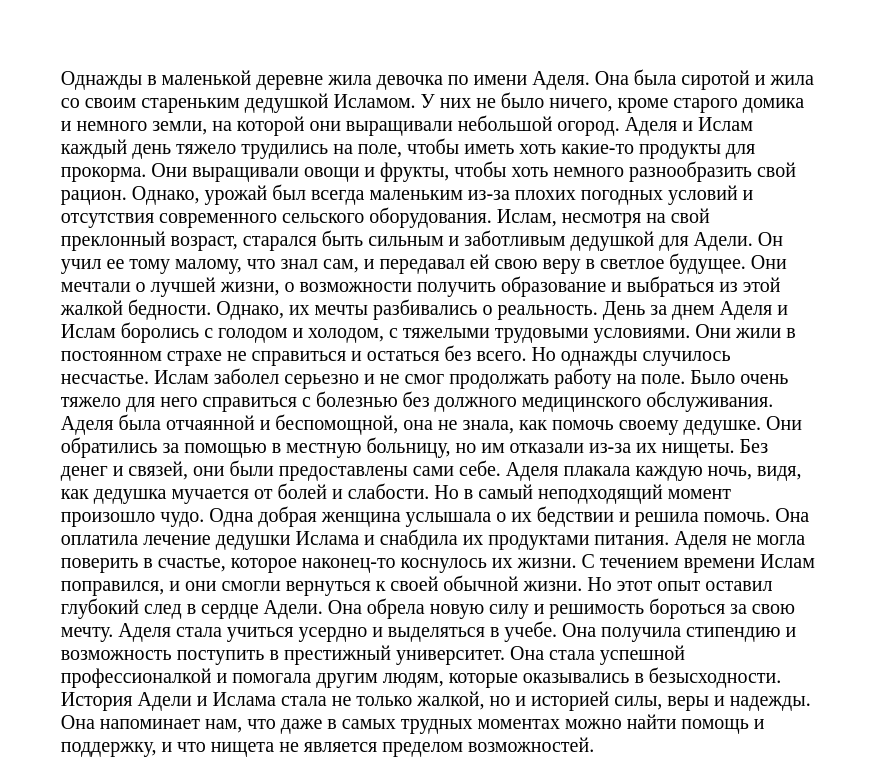
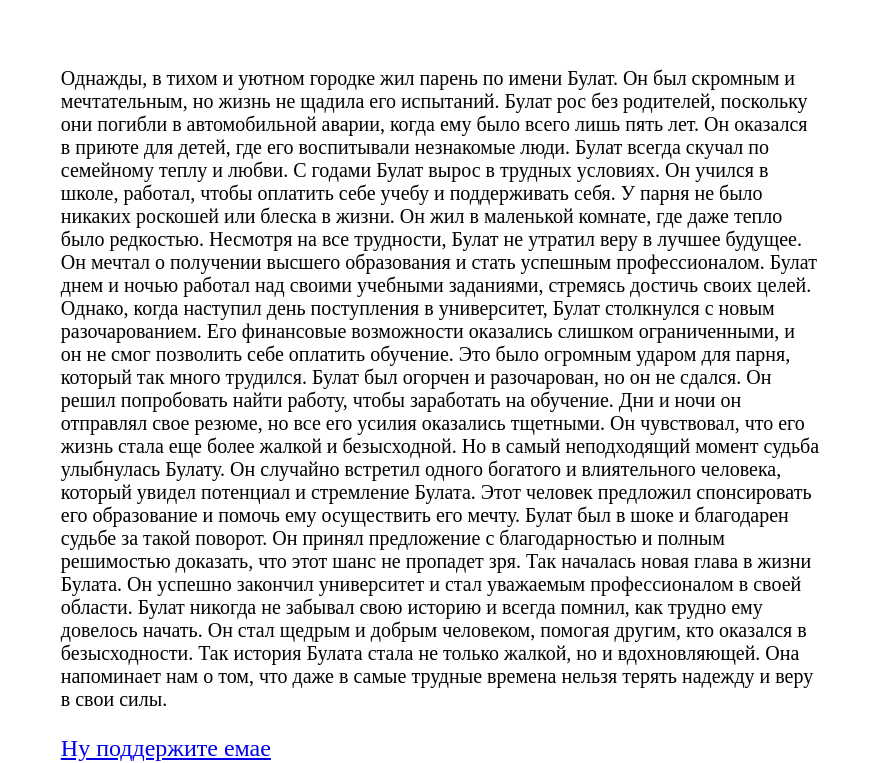
Before and after one commit to kzncrwayne/biohelp, a plain HTML site: page index3.html in a window 1280 px wide. Shown: the part 61-824 px from the top of the page, without its empty margins (200-1079 px from the left). Drawn offline with Linux system fonts and the light colour scheme.

Commit message:
Update index3.html

```diff
--- a/index3.html
+++ b/index3.html
@@ -11,39 +11,25 @@
 <body>
     <h1>ЖИЗНЬ И ТВОРЧЕСТВО БУЛАТА ЗАЙНУТДИНОВАЧА ))</h1>
     <section>
-        Однажды в маленькой деревне жила девочка по имени Аделя. Она была сиротой и жила со своим стареньким дедушкой
-        Исламом. У них не было ничего, кроме старого домика и немного земли, на которой они выращивали небольшой огород.
+        Однажды, в тихом и уютном городке жил парень по имени Булат. Он был скромным и мечтательным, но жизнь не щадила его испытаний.
 
-        Аделя и Ислам каждый день тяжело трудились на поле, чтобы иметь хоть какие-то продукты для прокорма. Они
-        выращивали овощи и фрукты, чтобы хоть немного разнообразить свой рацион. Однако, урожай был всегда маленьким
-        из-за плохих погодных условий и отсутствия современного сельского оборудования.
+Булат рос без родителей, поскольку они погибли в автомобильной аварии, когда ему было всего лишь пять лет. Он оказался в приюте для детей, где его воспитывали незнакомые люди. Булат всегда скучал по семейному теплу и любви.
 
-        Ислам, несмотря на свой преклонный возраст, старался быть сильным и заботливым дедушкой для Адели. Он учил ее
-        тому малому, что знал сам, и передавал ей свою веру в светлое будущее. Они мечтали о лучшей жизни, о возможности
-        получить образование и выбраться из этой жалкой бедности.
+С годами Булат вырос в трудных условиях. Он учился в школе, работал, чтобы оплатить себе учебу и поддерживать себя. У парня не было никаких роскошей или блеска в жизни. Он жил в маленькой комнате, где даже тепло было редкостью.
 
-        Однако, их мечты разбивались о реальность. День за днем Аделя и Ислам боролись с голодом и холодом, с тяжелыми
-        трудовыми условиями. Они жили в постоянном страхе не справиться и остаться без всего.
+Несмотря на все трудности, Булат не утратил веру в лучшее будущее. Он мечтал о получении высшего образования и стать успешным профессионалом. Булат днем и ночью работал над своими учебными заданиями, стремясь достичь своих целей.
 
-        Но однажды случилось несчастье. Ислам заболел серьезно и не смог продолжать работу на поле. Было очень тяжело
-        для него справиться с болезнью без должного медицинского обслуживания. Аделя была отчаянной и беспомощной, она
-        не знала, как помочь своему дедушке.
+Однако, когда наступил день поступления в университет, Булат столкнулся с новым разочарованием. Его финансовые возможности оказались слишком ограниченными, и он не смог позволить себе оплатить обучение. Это было огромным ударом для парня, который так много трудился.
 
-        Они обратились за помощью в местную больницу, но им отказали из-за их нищеты. Без денег и связей, они были
-        предоставлены сами себе. Аделя плакала каждую ночь, видя, как дедушка мучается от болей и слабости.
+Булат был огорчен и разочарован, но он не сдался. Он решил попробовать найти работу, чтобы заработать на обучение. Дни и ночи он отправлял свое резюме, но все его усилия оказались тщетными. Он чувствовал, что его жизнь стала еще более жалкой и безысходной.
 
-        Но в самый неподходящий момент произошло чудо. Одна добрая женщина услышала о их бедствии и решила помочь. Она
-        оплатила лечение дедушки Ислама и снабдила их продуктами питания. Аделя не могла поверить в счастье, которое
-        наконец-то коснулось их жизни.
+Но в самый неподходящий момент судьба улыбнулась Булату. Он случайно встретил одного богатого и влиятельного человека, который увидел потенциал и стремление Булата. Этот человек предложил спонсировать его образование и помочь ему осуществить его мечту.
 
-        С течением времени Ислам поправился, и они смогли вернуться к своей обычной жизни. Но этот опыт оставил глубокий
-        след в сердце Адели. Она обрела новую силу и решимость бороться за свою мечту.
+Булат был в шоке и благодарен судьбе за такой поворот. Он принял предложение с благодарностью и полным решимостью доказать, что этот шанс не пропадет зря.
 
-        Аделя стала учиться усердно и выделяться в учебе. Она получила стипендию и возможность поступить в престижный
-        университет. Она стала успешной профессионалкой и помогала другим людям, которые оказывались в безысходности.
+Так началась новая глава в жизни Булата. Он успешно закончил университет и стал уважаемым профессионалом в своей области. Булат никогда не забывал свою историю и всегда помнил, как трудно ему довелось начать. Он стал щедрым и добрым человеком, помогая другим, кто оказался в безысходности.
 
-        История Адели и Ислама стала не только жалкой, но и историей силы, веры и надежды. Она напоминает нам, что даже
-        в самых трудных моментах можно найти помощь и поддержку, и что нищета не является пределом возможностей.<p><a href="https://www.donationalerts.com/r/boreallll">Ну поддержите емае</a></p>
+Так история Булата стала не только жалкой, но и вдохновляющей. Она напоминает нам о том, что даже в самые трудные времена нельзя терять надежду и веру в свои силы.<p><a href="https://www.donationalerts.com/r/boreallll">Ну поддержите емае</a></p>
     </section>
     <div class="images">
         <img src="img/6.jpg" alt="3">
```
